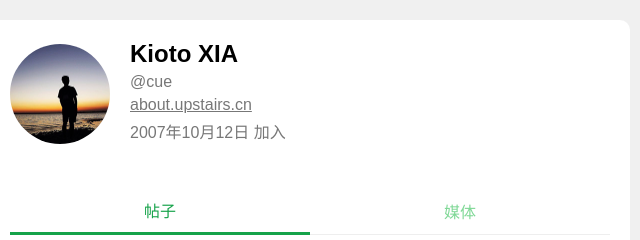
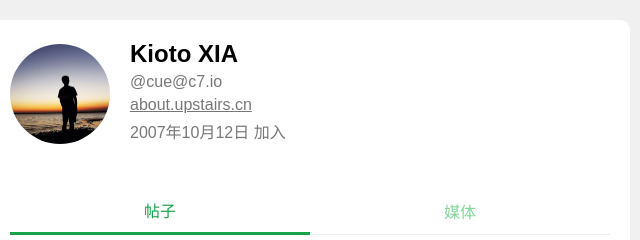
Before and after one commit to ztshia/mastodonstatus, a plain HTML site: page index.html in a window 1280 px wide. Shown: the top 240 px of the page, 330-970 px from the left. Drawn offline with Linux system fonts and the light colour scheme; no server answers.

Commit message:
Update index.html

```diff
--- a/index.html
+++ b/index.html
@@ -27,7 +27,7 @@
             <img src="assets/img/profile.jpg" alt="Profile Picture" class="profile-pic" no-view>
             <div class="profile-info">
                 <h1 class="name">Kioto XIA</h1>
-                <p class="handle">@cue</p>
+                <p class="handle">@cue@c7.io</p>
                 <a href="https://about.upstairs.cn" target="_blank" class="website">about.upstairs.cn</a>
                 <p class="join-date">2007年10月12日 加入</p>
             </div>
```
